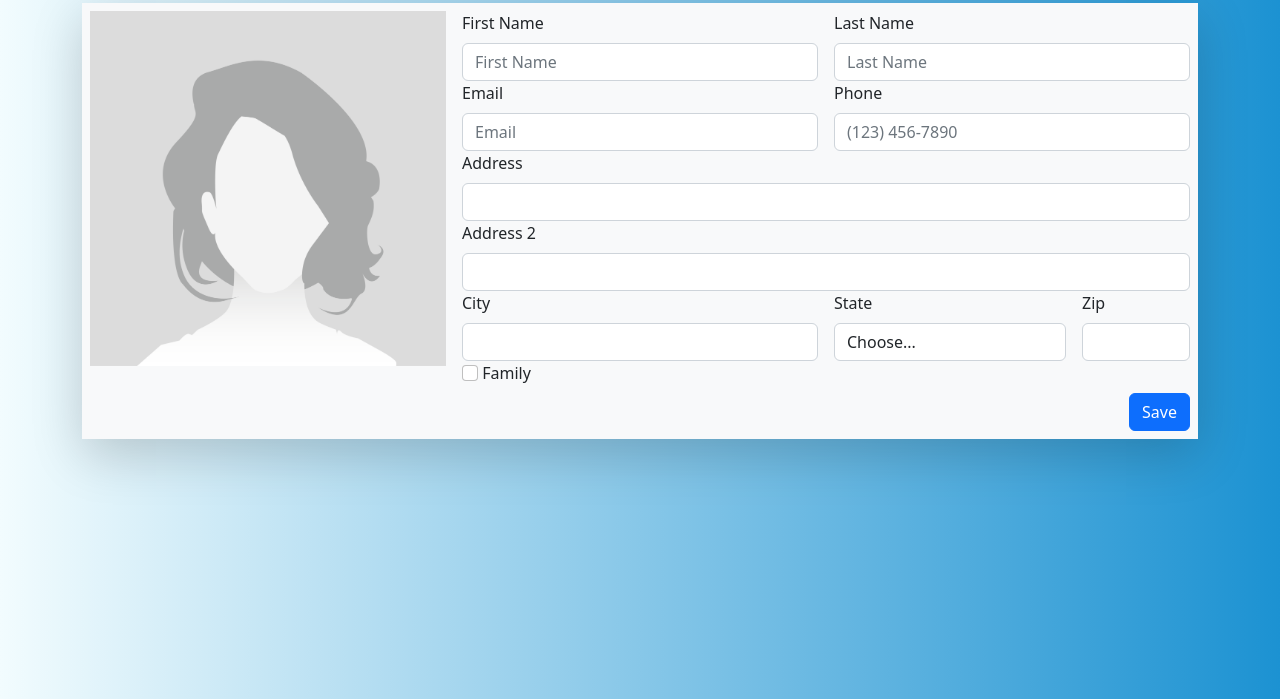
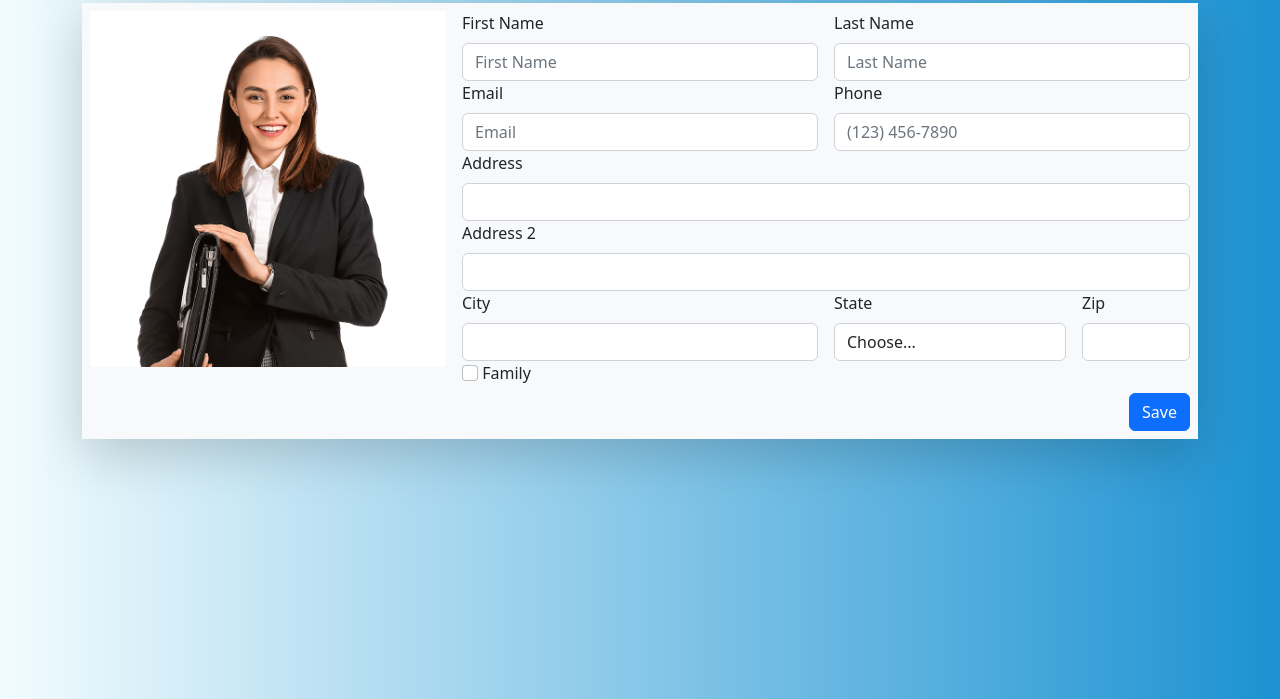
Before and after one commit to jacobvisick/bootstrap-forms, a plain HTML site: page address-book.html in a window 1280 px wide. Shown: the part 101-800 px from the top of the page. Drawn offline with nearby package versions, Linux system fonts and the light colour scheme.

Commit message:
Ensure address book pictures are square
Also add some stock images

```diff
--- a/address-book.html
+++ b/address-book.html
@@ -27,7 +27,9 @@
       <div class="shadow-lg bg-light p-2 rounded-">
         <div class="row g-3">
           <div class="col-12 col-md-4">
-            <img src="/img/empty_contact.png" class="img-fluid" />
+            <div class="square-img-container">
+              <img src="/img/ProfilePicPt.png" class="square-img" />
+            </div>
           </div>
           <div class="col-12 col-md-8">
             <form>
--- a/css/styles.css
+++ b/css/styles.css
@@ -25,3 +25,21 @@
     #1c92d2
   ); /* W3C, IE 10+/ Edge, Firefox 16+, Chrome 26+, Opera 12+, Safari 7+ */
 }
+
+.square-img-container {
+  position: relative;
+}
+
+.square-img {
+  position: absolute;
+  width: 100%;
+  height: 100%;
+  object-fit: cover;
+  object-position: top;
+}
+
+.square-img-container::after {
+  content: "";
+  display: block;
+  padding-bottom: 100%;
+}
```
Also changed, not shown: img/ClaudiaBlack.png (added), img/CourtenayTaylor.png (added), img/DefaultContactImage.png (added), img/FrankLangella.png (added), img/GinaTorres.png (added), img/LanceReddick.png (added), img/MoiraQuirk.png (added), img/NathanFillion.png (added), img/NeilKaplan.png (added), img/NolanNorth.png (added), img/PageLeong.png (added), img/ProfilePicPt.png (added), img/ProfilePicSQ.png (added), img/ProfilePicWS.jpg (added), 1 more files.
